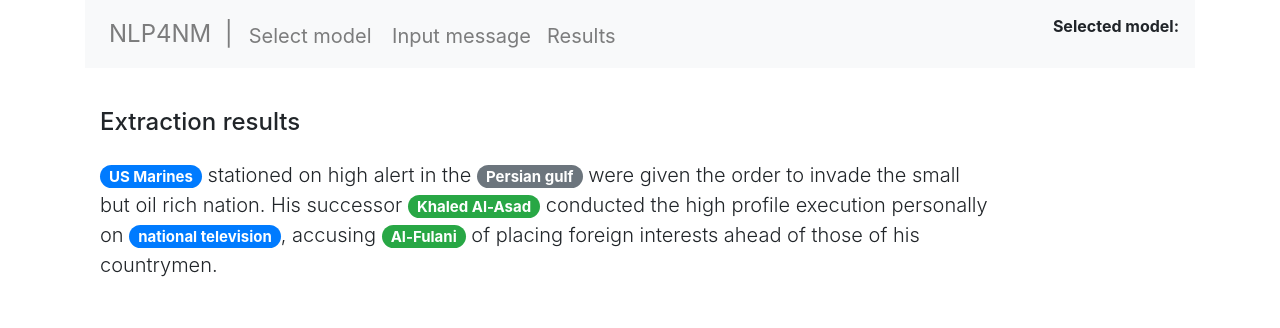
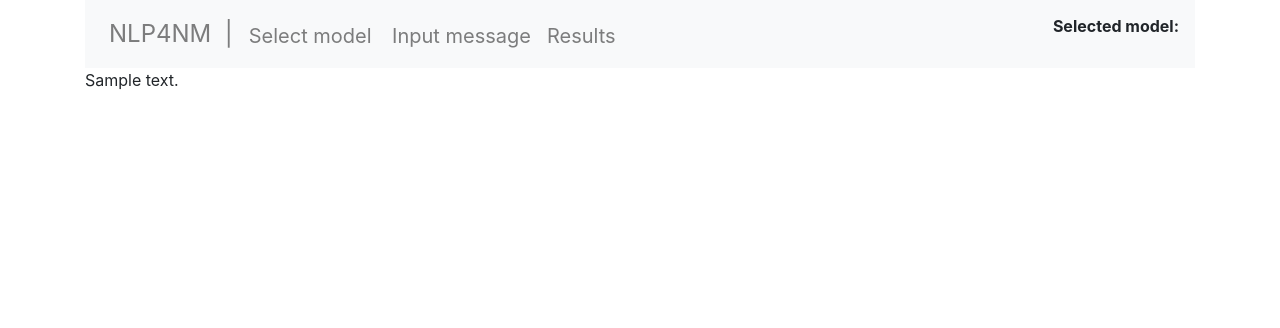
Before and after one commit to Wamadahama/ner-framework, a Flask app: template site/templates/output.html in a window 1280 px wide. Shown: the top 328 px of the page. Run offline with Flask 2, Linux system fonts and the light colour scheme; the template is opened without the code that fills it: most values are stand-ins (such as "Sample title", 1, 10 or a date in 2020); some libraries are stand-ins or nearby versions.

Commit message:
added the input POST

```diff
--- a/site/index.py
+++ b/site/index.py
@@ -98,8 +98,12 @@ def input():
 
 @app.route("/output", methods=['POST', 'GET'])
 def output():
-
-    return render_template("output.html", result=None)
+    if request.method == 'POST':
+        results = request.form['input-text']
+        input_text = str(results)
+        return render_template("output.html", input_text=input_text)
+    elif request.method == 'GET':
+        return render_template("output.html", input_text=None)
 
 
 if __name__ == '__main__':
--- a/site/templates/input.html
+++ b/site/templates/input.html
@@ -15,7 +15,7 @@
                 </div>
                 <br>
                 <div class="input-group">
-                    <input type="submit" class="btn btn-primary btn-lg btn-block float-right"></input>
+                    <input type="submit" class="btn btn-primary btn-lg btn-block float-right">
                 </div>
             </form>
 
--- a/site/templates/output.html
+++ b/site/templates/output.html
@@ -1,14 +1,7 @@
 {% extends "header.html" %}
 
 {% block body %}
-<div class="col-lg-10">
-    <div class="pad-to-center">
-    <h4>Extraction results</h4>
-    <div class="input-group grp">
-        <p class="lead">
-        <span class="badge badge-pill badge-primary">US Marines</span> stationed on high alert in the <span class="badge badge-pill badge-secondary">Persian gulf</span> were given the order to invade the small but oil rich nation. His successor <span class="badge badge-pill badge-success">Khaled Al-Asad</span> conducted the high profile execution personally on <span class="badge badge-pill badge-primary">national television</span>, accusing <span class="badge badge-pill badge-success">Al-Fulani</span> of placing foreign interests ahead of those of his countrymen.
-        </p>
-    </div>
-    </div>
-</div>
+
+    {{input_text}}
+
 {% endblock %}
```
